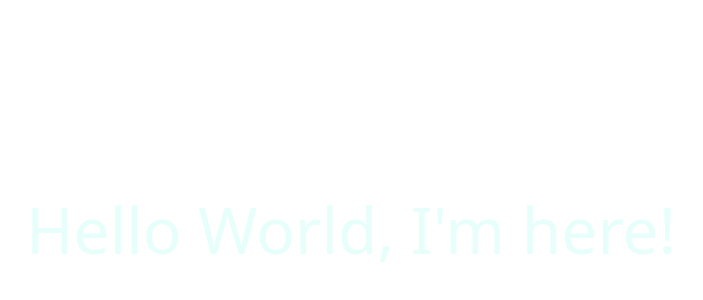
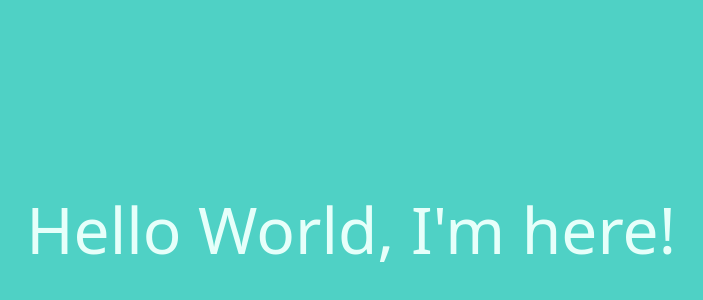
Before and after one commit to matthcarson01/beginner-tailwind-site, a website built with Parcel: page src/index.html in a window 1280 px wide. Shown: the part 170-470 px from the top of the page, without its empty margins (289-992 px from the left). Built offline with nearby package versions, Linux system fonts and the light colour scheme.

Commit message:
changed bg to teal

```diff
--- a/src/index.html
+++ b/src/index.html
@@ -5,7 +5,7 @@
     <meta name="viewport" content="width=device-width, initial-scale=1.0">
     <title>Beginner Tailwind</title>
 </head>
-<body class="flex items-center justify-center text-6xl bg-team-400 text-teal-100 min-h-screen">
+<body class="flex items-center justify-center text-6xl bg-teal-400 text-teal-100 min-h-screen">
     <h1 class="">Hello World, I'm here!</h1>
     <script src="index.js"></script>
 </body>
```
